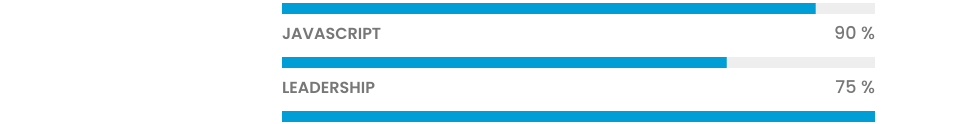
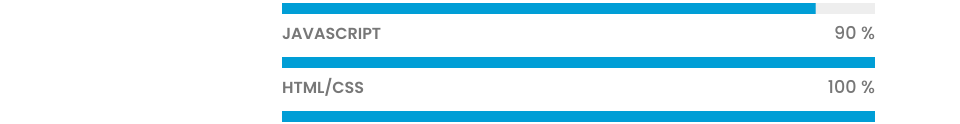
Before and after one commit to Aktarul/aktarul.github.io, a plain HTML site: page index.html in a window 1280 px wide. Shown: the part 836-960 px from the top of the page, 320-1280 px from the left. Drawn offline with Linux system fonts and the light colour scheme; files whose address does not match are found by name.

Commit message:
html changed

```diff
--- a/index.html
+++ b/index.html
@@ -133,8 +133,8 @@
                 <div class="line-progress margin-b-20" data-prog-percent=".90"><div></div>
                     <p class="progress-title"><b>JAVASCRIPT</b></p></div>
 
-                <div class="line-progress margin-b-20" data-prog-percent=".75"><div></div>
-                    <p class="progress-title"><b>LEADERSHIP</b></p></div>
+                <div class="line-progress margin-b-20" data-prog-percent="1.0"><div></div>
+                    <p class="progress-title"><b>HTML/CSS</b></p></div>
 
                 <div class="line-progress margin-b-50" data-prog-percent="1.0"><div></div>
                     <p class="progress-title"><b>COLLABORATION</b></p></div>
```
